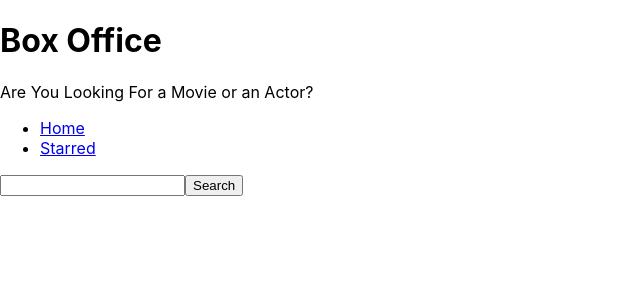
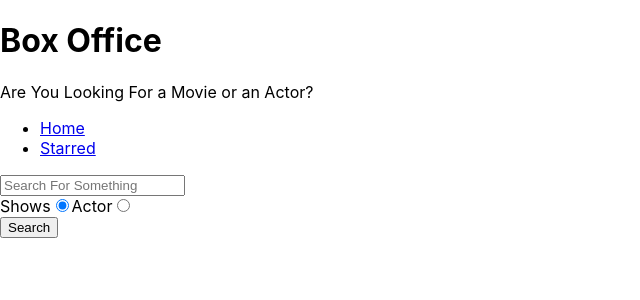
Before and after one commit to Sushmit1480/box-office, a React (Create React App) app: page / in a window 1280 px wide. Shown: the top 300 px of the page, without its empty margins (0-640 px from the left). Built offline with nearby package versions, Linux system fonts and the light colour scheme.

Commit message:
added search option

```diff
--- a/src/pages/Home.js
+++ b/src/pages/Home.js
@@ -5,10 +5,12 @@
 const Home = () => {
   const [input, setInput] = useState('');
   const [results, setResults] = useState(null);
+  const [searchOption, setSearchOption] = useState('shows');
+  const isShowsSearch = searchOption === 'shows';
 
   const onSearch = () => {
     // https://api.tvmaze.com/search/shows?q=men
-    apiGet(`/search/shows?q=${input}`).then(result => {
+    apiGet(`/search/${searchOption}?q=${input}`).then(result => {
       setResults(result);
       // eslint-disable-next-line no-console
     });
@@ -22,8 +24,10 @@
     if (ev.keyCode === 13) {
       onSearch();
     }
-    // eslint-disable-next-line no-console
-    console.log(ev.keyCode);
+  };
+
+  const onRadioChange = ev => {
+    setSearchOption(ev.target.value);
   };
 
   const renderResults = () => {
@@ -31,13 +35,11 @@
       return <div>No results</div>;
     }
     if (results && results.length > 0) {
-      return (
-        <div>
-          {results.map(item => (
-            <div key={item.show.id}>{item.show.name}</div>
-          ))}
-        </div>
-      );
+      return results[0].show
+        ? results.map(item => <div key={item.show.id}>{item.show.name}</div>)
+        : results.map(item => (
+            <div key={item.person.id}>{item.person.name}</div>
+          ));
     }
     return null;
   };
@@ -45,10 +47,35 @@
     <MainPageLayout>
       <input
         type="text"
+        placeholder="Search For Something"
         onChange={onInputChange}
         onKeyDown={onKeyDown}
         value={input}
       />
+
+      <div>
+        <label htmlFor="shows-search">
+          Shows
+          <input
+            id="shows-search"
+            type="radio"
+            value="shows"
+            checked={isShowsSearch}
+            onChange={onRadioChange}
+          />
+        </label>
+        <label htmlFor="actor-search">
+          Actor
+          <input
+            id="actor-search"
+            type="radio"
+            value="people"
+            checked={!isShowsSearch}
+            onChange={onRadioChange}
+          />
+        </label>
+      </div>
+
       <button type="button" onClick={onSearch}>
         Search
       </button>
```
